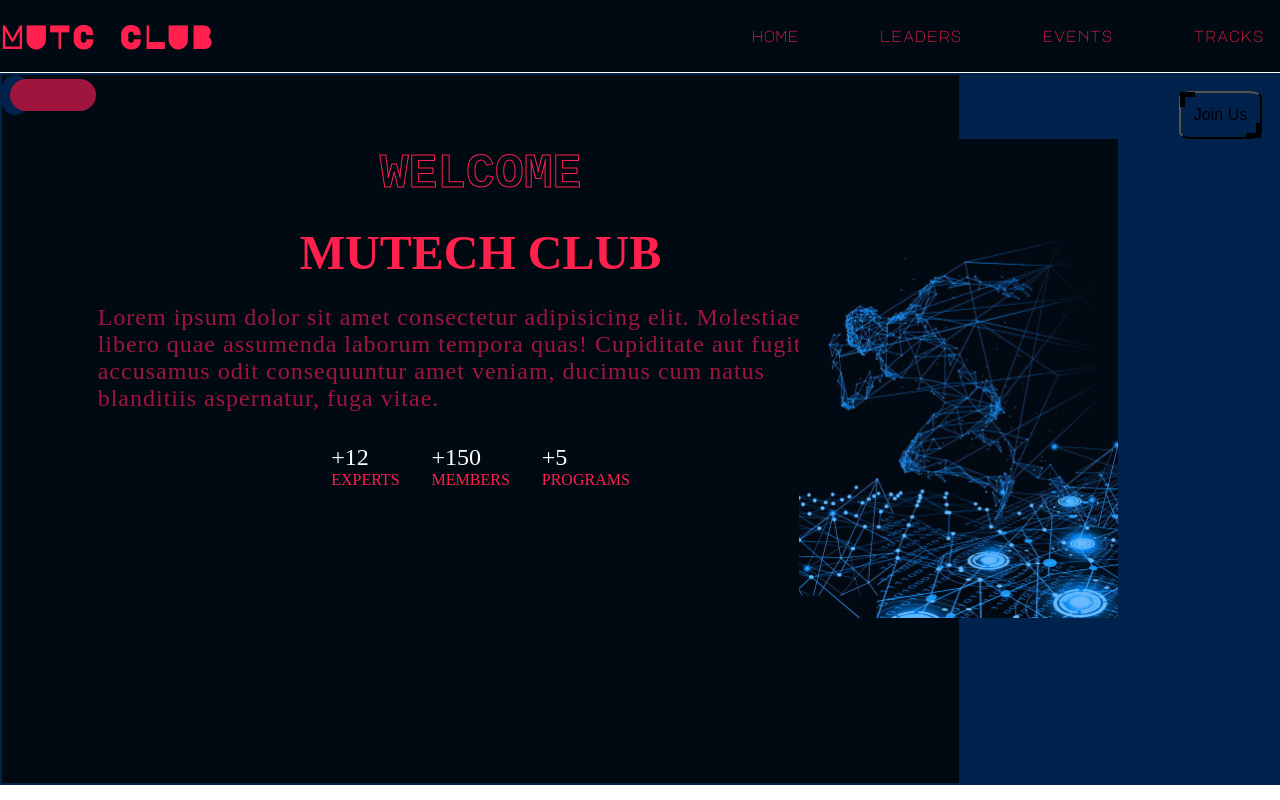
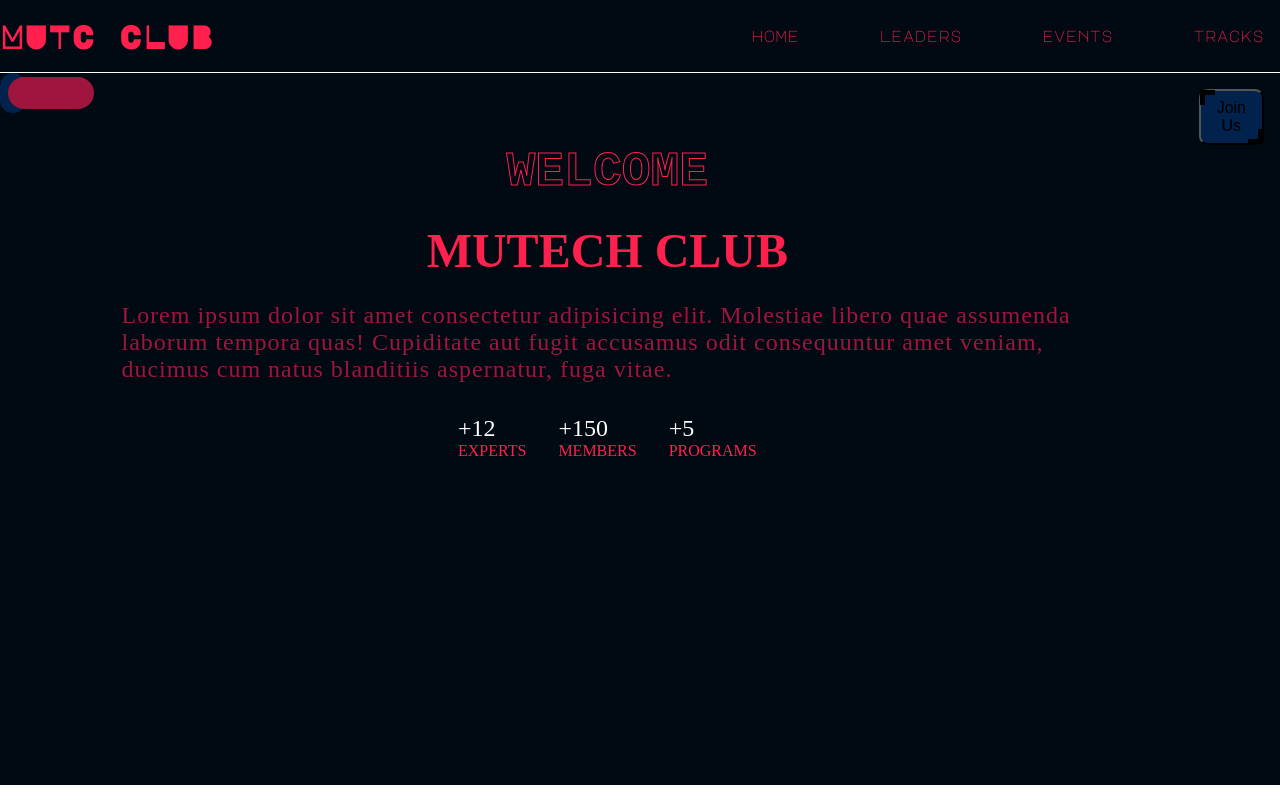
Before and after one commit to VicGriffin/MUTC, a React (Vite) app: page / in a window 1280 px wide. Shown: the top 800 px of the page. Built offline with nearby package versions, Linux system fonts and the light colour scheme; a web font is replaced by a local one.

Commit message:
modify the hero section

```diff
--- a/src/pages/home/Hero.jsx
+++ b/src/pages/home/Hero.jsx
@@ -38,7 +38,7 @@ const Hero = () => {
                 <button className='btn'>join us</button>
 
                 <div className="visualiser">
-                    <img src={hero_img} alt='' className='hero_image'/>
+                    {/* <img src={hero_img} alt='' className='hero_image'/> */}
                     {/* <img src={herot_img} alt=''className='hero_image'/> */}
                 </div>
             </div>
--- a/src/pages/home/home.css
+++ b/src/pages/home/home.css
@@ -5,10 +5,9 @@
     justify-content: space-between;
     margin-top: 1px ;
     background-color: #010A13;
-    border:2px solid #00224D;
+
 }
 .hero-left{
-    flex:3;
     display: flex;
     gap: 2rem;
     flex-direction: column;
@@ -17,7 +16,7 @@
 }
 
 .ad{
-    /* margin-top: 2rem; */
+
     background-color:#00224D;
     color: #FF204E;
     border-radius: 4rem;
@@ -84,13 +83,13 @@
 .hero-right{
     flex:1;
     position: relative;
-    background-color: #00224D;
+    background-color: #010A13;
 }
 .btn{
     text-transform: capitalize;
-    position: absolute;
+    position: relative;
     right: 1rem; top: 1rem; color:rgb(0, 0, 0);
-    padding: 0.8rem;
+    padding: 0.5rem 1rem;
     font-size: 1rem;
     border-radius: 15%;
     background-color: #00224D;
```
